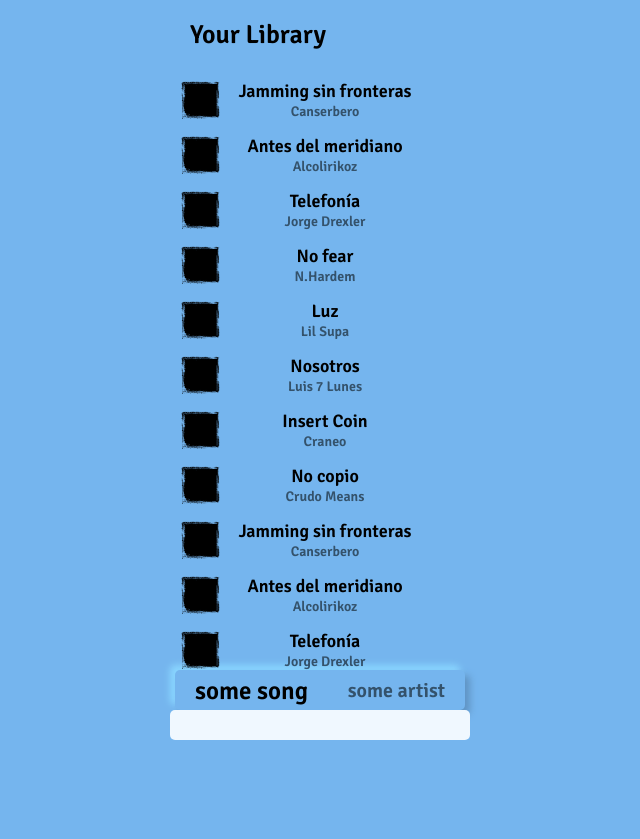
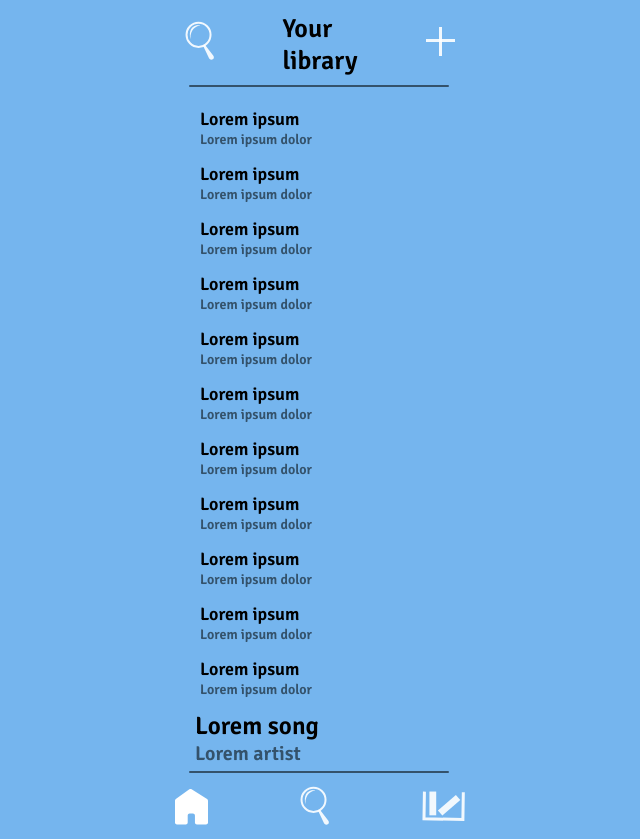
Before and after one commit to 3irdo/music-player, a plain HTML site: page menu.html in a window 1280 px wide. Shown: the whole page, without its empty margins (320-960 px from the left). Before the commit the page ends 800 px from the top, so only its background shows below. Drawn offline with Linux system fonts and the light colour scheme.

Commit message:
menu section, list and general styles

```diff
--- a/menu.html
+++ b/menu.html
@@ -10,84 +10,55 @@
 <body>
 <section class="menu-header">
     <div class="menu-title">
-        <p>Your Library</p>
+        <span>Your</span>
+        <span>library</span>
     </div>
+    <div class="header__icons">
+        <span class="header__home"><img src="/assets/img/menuIcons/lupa.svg" alt=""></span>
+        <span class="plus"><img src="/assets/img/menuIcons/plus.svg" alt=""></span>
+    </div>
+    <div class="header__line"></div>
 </section>
 
 <section class="list">
     <div class="list-container">
-        <div class="music-box"><p class="song-name">Insert Coin</p><span class="artist">Craneo</span></div>
-        <div class="music-box"><p class="song-name">No copio</p> <span class="artist">Crudo Means</span></div>
-        <div class="music-box"><p class="song-name">Jamming sin fronteras</p><span class="artist">Canserbero</span></div>
-        <div class="music-box"><p class="song-name">Antes del meridiano</p><span class="artist">Alcolirikoz </span></div>
-        <div class="music-box"><p class="song-name">Telefonía</p><span class="artist">Jorge Drexler</span></div>
-        <div class="music-box"><p class="song-name">No fear</p><span class="artist">N.Hardem</span></div>
-        <div class="music-box"><p class="song-name">Luz</p><span class="artist">Lil Supa</span></div>
-        <div class="music-box"><p class="song-name">Nosotros</p><span class="artist">Luis 7 Lunes </span></div>
-        <div class="music-box"><p class="song-name">Insert Coin</p><span class="artist">Craneo</span></div>
-        <div class="music-box"><p class="song-name">No copio</p> <span class="artist">Crudo Means</span></div>
-        <div class="music-box"><p class="song-name">Jamming sin fronteras</p><span class="artist">Canserbero</span></div>
-        <div class="music-box"><p class="song-name">Antes del meridiano</p><span class="artist">Alcolirikoz </span></div>
-        <div class="music-box"><p class="song-name">Telefonía</p><span class="artist">Jorge Drexler</span></div>
-        <div class="music-box"><p class="song-name">No fear</p><span class="artist">N.Hardem</span></div>
-        <div class="music-box"><p class="song-name">Luz</p><span class="artist">Lil Supa</span></div>
-        <div class="music-box"><p class="song-name">Nosotros</p><span class="artist">Luis 7 Lunes </span></div>
-        <div class="music-box"><p class="song-name">Insert Coin</p><span class="artist">Craneo</span></div>
-        <div class="music-box"><p class="song-name">No copio</p> <span class="artist">Crudo Means</span></div>
-        <div class="music-box"><p class="song-name">Jamming sin fronteras</p><span class="artist">Canserbero</span></div>
-        <div class="music-box"><p class="song-name">Antes del meridiano</p><span class="artist">Alcolirikoz </span></div>
-        <div class="music-box"><p class="song-name">Telefonía</p><span class="artist">Jorge Drexler</span></div>
-        <div class="music-box"><p class="song-name">No fear</p><span class="artist">N.Hardem</span></div>
-        <div class="music-box"><p class="song-name">Luz</p><span class="artist">Lil Supa</span></div>
-        <div class="music-box"><p class="song-name">Nosotros</p><span class="artist">Luis 7 Lunes </span></div>
-        <div class="music-box"><p class="song-name">Insert Coin</p><span class="artist">Craneo</span></div>
-        <div class="music-box"><p class="song-name">No copio</p> <span class="artist">Crudo Means</span></div>
-        <div class="music-box"><p class="song-name">Jamming sin fronteras</p><span class="artist">Canserbero</span></div>
-        <div class="music-box"><p class="song-name">Antes del meridiano</p><span class="artist">Alcolirikoz </span></div>
-        <div class="music-box"><p class="song-name">Telefonía</p><span class="artist">Jorge Drexler</span></div>
-        <div class="music-box"><p class="song-name">No fear</p><span class="artist">N.Hardem</span></div>
-        <div class="music-box"><p class="song-name">Luz</p><span class="artist">Lil Supa</span></div>
-        <div class="music-box"><p class="song-name">Nosotros</p><span class="artist">Luis 7 Lunes </span></div>
-        <div class="music-box"><p class="song-name">Insert Coin</p><span class="artist">Craneo</span></div>
-        <div class="music-box"><p class="song-name">No copio</p> <span class="artist">Crudo Means</span></div>
-        <div class="music-box"><p class="song-name">Jamming sin fronteras</p><span class="artist">Canserbero</span></div>
-        <div class="music-box"><p class="song-name">Antes del meridiano</p><span class="artist">Alcolirikoz </span></div>
-        <div class="music-box"><p class="song-name">Telefonía</p><span class="artist">Jorge Drexler</span></div>
-        <div class="music-box"><p class="song-name">No fear</p><span class="artist">N.Hardem</span></div>
-        <div class="music-box"><p class="song-name">Luz</p><span class="artist">Lil Supa</span></div>
-        <div class="music-box"><p class="song-name">Nosotros</p><span class="artist">Luis 7 Lunes </span></div>
-        <div class="music-box"><p class="song-name">Insert Coin</p><span class="artist">Craneo</span></div>
-        <div class="music-box"><p class="song-name">No copio</p> <span class="artist">Crudo Means</span></div>
-        <div class="music-box"><p class="song-name">Jamming sin fronteras</p><span class="artist">Canserbero</span></div>
-        <div class="music-box"><p class="song-name">Antes del meridiano</p><span class="artist">Alcolirikoz </span></div>
-        <div class="music-box"><p class="song-name">Telefonía</p><span class="artist">Jorge Drexler</span></div>
-        <div class="music-box"><p class="song-name">No fear</p><span class="artist">N.Hardem</span></div>
-        <div class="music-box"><p class="song-name">Luz</p><span class="artist">Lil Supa</span></div>
-        <div class="music-box"><p class="song-name">Nosotros</p><span class="artist">Luis 7 Lunes </span></div>
-        <div class="music-box"><p class="song-name">Insert Coin</p><span class="artist">Craneo</span></div>
-        <div class="music-box"><p class="song-name">No copio</p> <span class="artist">Crudo Means</span></div>
-        <div class="music-box"><p class="song-name">Jamming sin fronteras</p><span class="artist">Canserbero</span></div>
-        <div class="music-box"><p class="song-name">Antes del meridiano</p><span class="artist">Alcolirikoz </span></div>
-        <div class="music-box"><p class="song-name">Telefonía</p><span class="artist">Jorge Drexler</span></div>
-        <div class="music-box"><p class="song-name">No fear</p><span class="artist">N.Hardem</span></div>
-        <div class="music-box"><p class="song-name">Luz</p><span class="artist">Lil Supa</span></div>
-        <div class="music-box"><p class="song-name">Nosotros</p><span class="artist">Luis 7 Lunes </span></div>
-        <div class="music-box"><p class="song-name">Insert Coin</p><span class="artist">Craneo</span></div>
-        <div class="music-box"><p class="song-name">No copio</p> <span class="artist">Crudo Means</span></div>
-        <div class="music-box"><p class="song-name">Jamming sin fronteras</p><span class="artist">Canserbero</span></div>
-        <div class="music-box"><p class="song-name">Antes del meridiano</p><span class="artist">Alcolirikoz </span></div>
-        <div class="music-box"><p class="song-name">Telefonía</p><span class="artist">Jorge Drexler</span></div>
-        <div class="music-box"><p class="song-name">No fear</p><span class="artist">N.Hardem</span></div>
-        <div class="music-box"><p class="song-name">Luz</p><span class="artist">Lil Supa</span></div>
-        <div class="music-box"><p class="song-name">Nosotros</p><span class="artist">Luis 7 Lunes </span></div>
+        <div class="music-box"><p class="song-name">Lorem ipsum</p><span class="artist">Lorem ipsum dolor</span></div>
+        <div class="music-box"><p class="song-name">Lorem ipsum</p><span class="artist">Lorem ipsum dolor</span></div>
+        <div class="music-box"><p class="song-name">Lorem ipsum</p><span class="artist">Lorem ipsum dolor</span></div>
+        <div class="music-box"><p class="song-name">Lorem ipsum</p><span class="artist">Lorem ipsum dolor</span></div>
+        <div class="music-box"><p class="song-name">Lorem ipsum</p><span class="artist">Lorem ipsum dolor</span></div>
+        <div class="music-box"><p class="song-name">Lorem ipsum</p><span class="artist">Lorem ipsum dolor</span></div>
+        <div class="music-box"><p class="song-name">Lorem ipsum</p><span class="artist">Lorem ipsum dolor</span></div>
+        <div class="music-box"><p class="song-name">Lorem ipsum</p><span class="artist">Lorem ipsum dolor</span></div>
+        <div class="music-box"><p class="song-name">Lorem ipsum</p><span class="artist">Lorem ipsum dolor</span></div>
+        <div class="music-box"><p class="song-name">Lorem ipsum</p><span class="artist">Lorem ipsum dolor</span></div>
+        <div class="music-box"><p class="song-name">Lorem ipsum</p><span class="artist">Lorem ipsum dolor</span></div>
+        <div class="music-box"><p class="song-name">Lorem ipsum</p><span class="artist">Lorem ipsum dolor</span></div>
+        <div class="music-box"><p class="song-name">Lorem ipsum</p><span class="artist">Lorem ipsum dolor</span></div>
+        <div class="music-box"><p class="song-name">Lorem ipsum</p><span class="artist">Lorem ipsum dolor</span></div>
+        <div class="music-box"><p class="song-name">Lorem ipsum</p><span class="artist">Lorem ipsum dolor</span></div>
+        <div class="music-box"><p class="song-name">Lorem ipsum</p><span class="artist">Lorem ipsum dolor</span></div>
+        <div class="music-box"><p class="song-name">Lorem ipsum</p><span class="artist">Lorem ipsum dolor</span></div>
+        <div class="music-box"><p class="song-name">Lorem ipsum</p><span class="artist">Lorem ipsum dolor</span></div>
+        <div class="music-box"><p class="song-name">Lorem ipsum</p><span class="artist">Lorem ipsum dolor</span></div>
+        <div class="music-box"><p class="song-name">Lorem ipsum</p><span class="artist">Lorem ipsum dolor</span></div>
+        <div class="music-box"><p class="song-name">Lorem ipsum</p><span class="artist">Lorem ipsum dolor</span></div>
+
     </div>
     <div class="playing">
-        <span class="playing__song">some song</span> <span class="playing__artist">some artist</span>
+        <span class="playing__song">Lorem song</span> <span class="playing__artist">Lorem artist</span>
+        <div class="playing__line"></div>
+    </div>
+
+</section>
+
+<section class="menu-footer">
+    <div class="menu-footer__icons">
+        <span class="home"><img src="/assets/img/menuIcons/home.svg" alt=""></span>
+        <span class="lupa"><img src="/assets/img/menuIcons/lupa.svg" alt=""></span>
+        <span class="lib"><img src="/assets/img/menuIcons/library.svg" alt=""></span>
     </div>
 </section>
 
-<section class="menu-footer">
-
-</section>
 </body>
 </html>
--- a/style.css
+++ b/style.css
@@ -22,7 +22,7 @@ body {
     /*overflow-y: hidden;*/
 }
 
-.wrapper {
+    .wrapper {
     display: grid;
     margin: 10px auto;
     max-width: 350px;
@@ -195,16 +195,44 @@ footer {
 /*MENU-SECTION-STYLES*/
 
 .menu-header {
+    display: flex;
+    position: relative;
+    justify-content: center;
     width: 290px;
-    display: flex;
     height: 70px;
-    justify-items: flex-start;
     align-items: center;
     font-size: 2.6rem;
-    margin: 0 auto;
-    padding-left: 15px;
+    margin: 10px auto;
 }
 
+.header__icons {
+    display: flex;
+    position:absolute;
+    width: 290px;
+    align-items: center;
+    justify-content: space-between;
+    padding-left: 10px;
+    padding-right: 10px;
+}
+
+.header__line {
+    position: absolute;
+    background-color: var(--vinil-green);
+    width: 260px;
+    height: 2px;
+    border-radius: 2px;
+    bottom: calc(5% - 10px);
+    left: calc(15% - 30px);
+}
+
+.list {
+    margin-top: 30px;
+}
+
+.menu-title {
+    display: flex;
+    flex-direction: column;
+}
 
 .list-container {
     display: flex;
@@ -216,7 +244,7 @@ footer {
     min-height: 500px;
     max-height: 600px;
     margin: 0 auto;
-    padding: 80px 0 0 20px;
+    padding-left:  20px;
 }
 
 .music-box {
@@ -227,15 +255,10 @@ footer {
     padding: 0 20px 0 20px;
     justify-content: space-between;
     flex-direction: column;
-    align-items: center;
     border-radius: 5px;
-    background-image: url(/assets/img/thumbnail.png);
     background-size: 40px;
     background-repeat: no-repeat;
     background-position: left;
-    /* background: #75B5EE;
-    box-shadow:  5px 5px 7px #6094c3,
-                -5px -5px 7px #8ad6ff; */
 }
 
 .music-box:hover {
@@ -255,16 +278,14 @@ footer {
 
 .playing {
     display: flex;
-    align-items: center;
-    justify-content: space-between;
+    position: relative;
+    flex-direction: column;
     min-height: 40px;
     width: 290px;
     padding: 0 20px 0 20px;
     margin: 0 auto;
-    border-radius: 5px;
-    background: #75B5EE;
-    box-shadow:  5px 5px 7px #6094c3,
-                -5px -5px 7px #8ad6ff;
+    padding-bottom: 10px;
+
 }
 
 .playing__song {
@@ -275,10 +296,29 @@ footer {
     font-size: 2rem;
     color: var(--vinil-green)
 }
+
+.playing__line {
+    position: absolute;
+    bottom: calc(20% - 10px);
+    left: calc(15% - 30px);
+    background-color: var(--vinil-green);
+    width: 260px;
+    height: 2px;
+    border-radius: 2px;
+
+}
+
 .menu-footer {
-    min-height: 30px;
-    background-color:aliceblue;
-    width: 300px;
-    margin: 0 auto;
-    border-radius: 5px;
+    display: flex;
+    justify-content: center;
+    margin-top: 10px;
+    margin-bottom: 10px;
 }
+.menu-footer__icons {
+    display: flex;
+    width: 290px;
+    justify-content: space-between;
+    align-items: center;
+
+
+}
```
Also changed, not shown: index.html (+5 -1 lines), assets/img/menuIcons/corazon.svg (added), assets/img/menuIcons/home.svg (added), assets/img/menuIcons/library.svg (added), assets/img/menuIcons/lupa.svg (added), assets/img/menuIcons/plus.svg (added), index.js (deleted).
